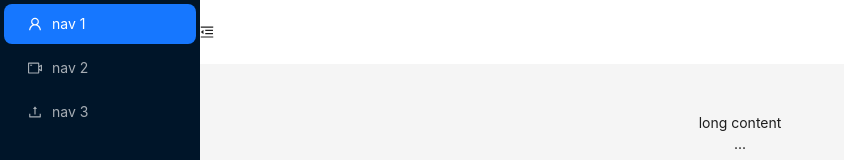
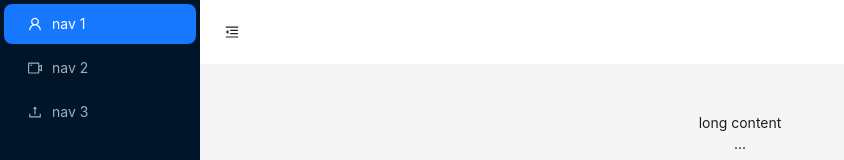
Before and after one commit to gjavier29/ticket-system, a React (Create React App) app: page / in a window 1280 px wide. Shown: the top 160 px of the page, without its empty margins (0-844 px from the left). Built offline with nearby package versions, Linux system fonts and the light colour scheme.

Commit message:
update sample here

```diff
--- a/src/screens/Dashboard.tsx
+++ b/src/screens/Dashboard.tsx
@@ -8,6 +8,7 @@ import {
 } from "@ant-design/icons";
 import { Layout, Menu, theme } from "antd";
 import "./Dashboard.css";
+// import type { SpaceSize } from "antd/es/space";
 
 const { Header, Sider, Content } = Layout;
 type Props = {};
@@ -22,11 +23,12 @@ const Dashboard: React.FC = (props: Props) => {
   function collapseHandler() {
     setCollapsed(!collapsed);
     if (collapsed) {
-        setCollapsedLayout(200);
+      setCollapsedLayout(200);
     } else {
-        setCollapsedLayout(80);
+      setCollapsedLayout(80);
     }
   }
+
   return (
     <Layout style={{ minHeight: "100vh" }}>
       <Sider
@@ -66,8 +68,7 @@ const Dashboard: React.FC = (props: Props) => {
       </Sider>
 
       <Layout className="site-layout" style={{ marginLeft: collapsedLayout }}>
-        <Header style={{ padding: 0, background: colorBgContainer }}>
-          {/* <div className="w-full h-full flex  items-center justify-between w-full px-4"> */}
+        <Header style={{ padding: "0px 25px", background: colorBgContainer }}>
           {React.createElement(
             collapsed ? MenuUnfoldOutlined : MenuFoldOutlined,
             {
```
